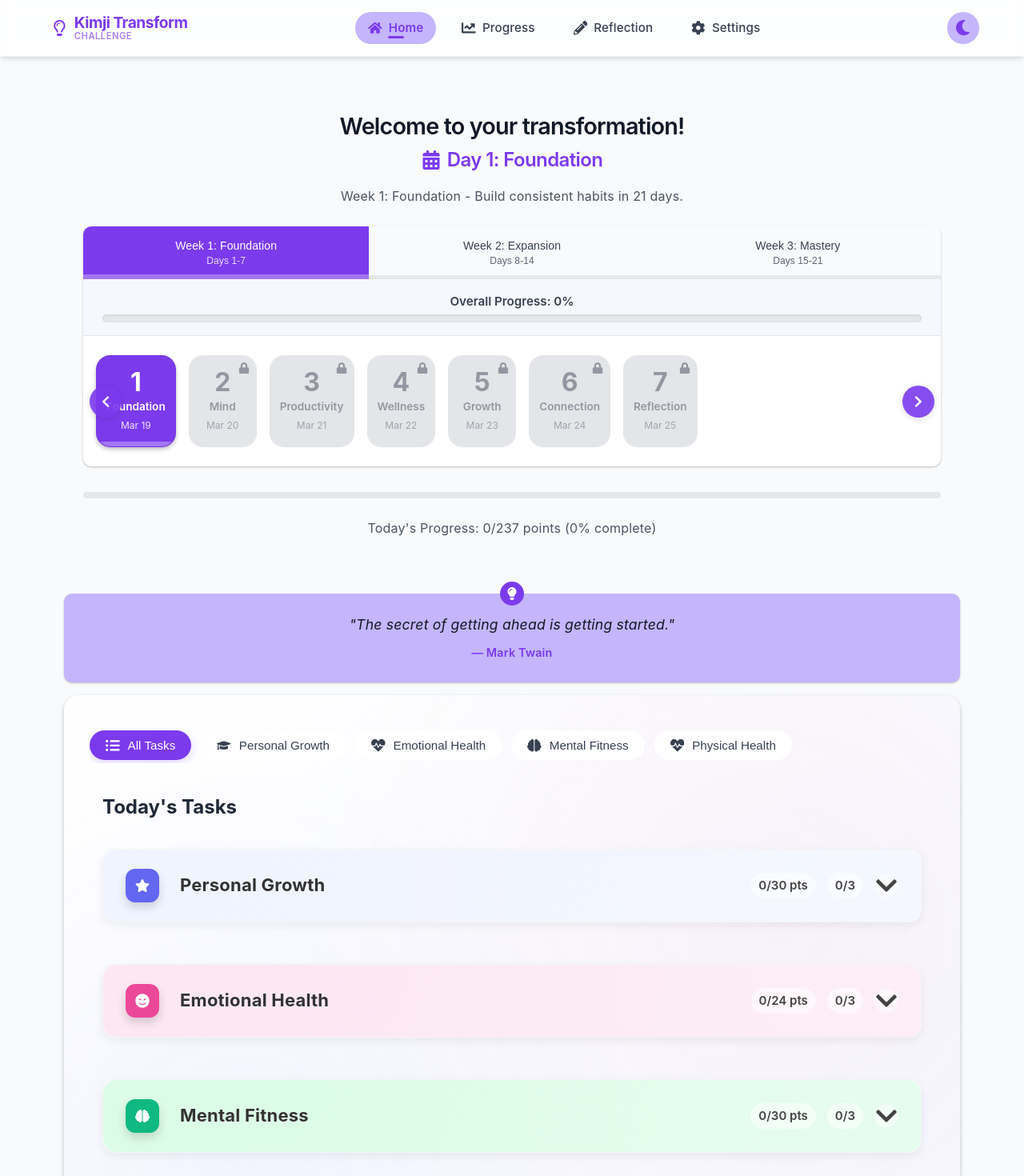
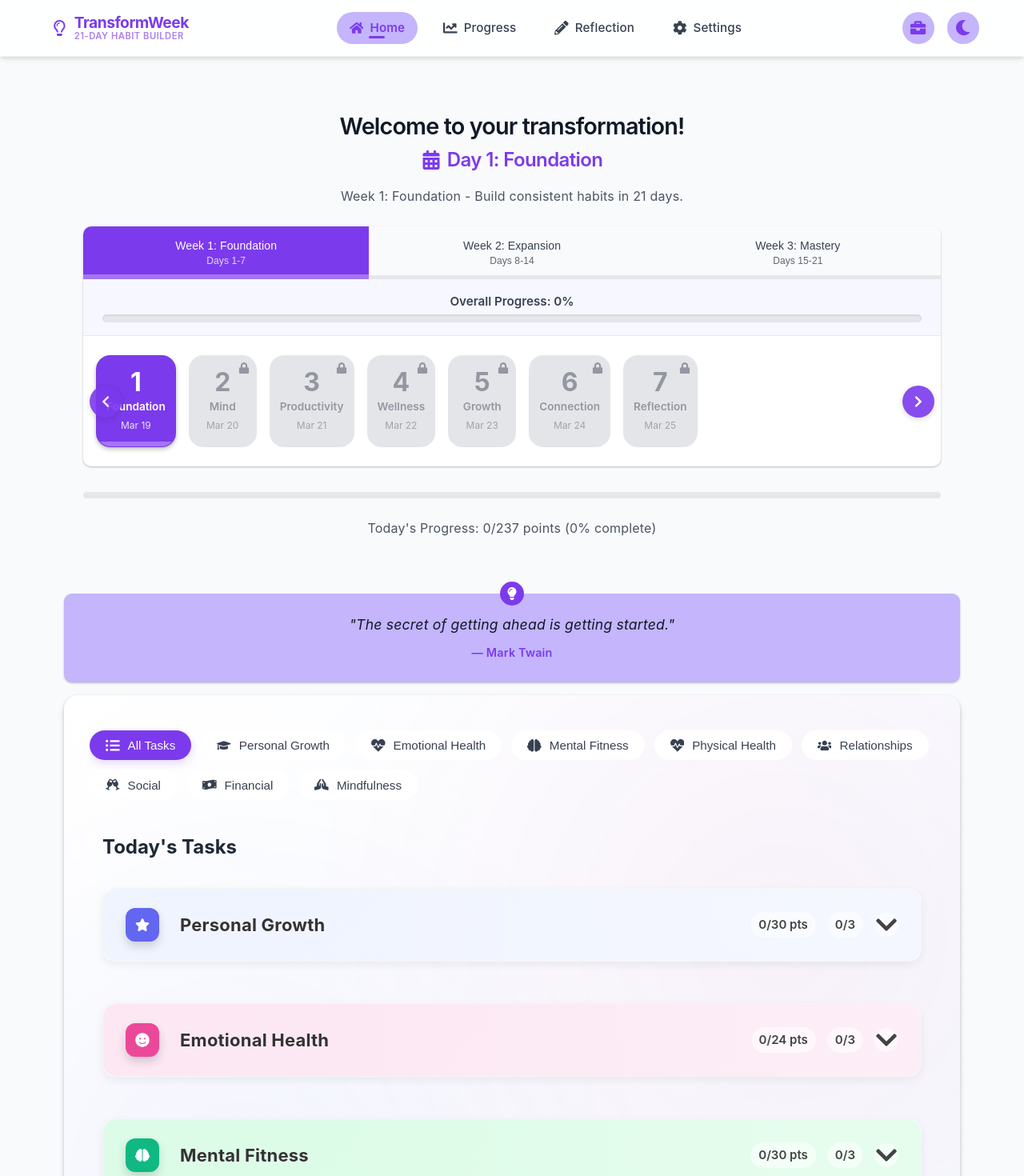
Before and after one commit to kiterunner20/kimji, a React (Create React App) app: page / in a window 1280 px wide. Shown: the top 1470 px of the page at 80% size. Built offline with nearby package versions, Linux system fonts and the light colour scheme.

Commit message:
Add work mode functionality to filter productivity-related tasks

```diff
--- a/src/components/CategoryTaskList.js
+++ b/src/components/CategoryTaskList.js
@@ -1112,7 +1112,31 @@ const CategoryTaskList = ({ selectedDay }) => {
 
     const tasksByCategory = {};
 
-    dayData.tasks.forEach(task => {
+    // First filter tasks based on work mode
+    const { workMode } = context || {};
+    let filteredTasks = dayData.tasks;
+
+    if (workMode) {
+      // In work mode, only show productivity and personal growth related tasks
+      filteredTasks = dayData.tasks.filter(task => {
+        // Include tasks from specific categories
+        if (task.taskCategory === 'personal_growth' || task.taskCategory === 'mental_fitness') {
+          return true;
+        }
+
+        // Include tasks with productivity-related keywords
+        const taskTitle = (task.title || '').toLowerCase();
+        const taskDesc = (task.description || '').toLowerCase();
+        const productivityKeywords = ['work', 'productivity', 'goal', 'focus', 'learn', 'skill', 'read', 'study'];
+
+        return productivityKeywords.some(keyword =>
+          taskTitle.includes(keyword) || taskDesc.includes(keyword)
+        );
+      });
+    }
+
+    // Group filtered tasks by category
+    filteredTasks.forEach(task => {
       if (!task) return;
 
       const category = task.taskCategory || 'uncategorized';
--- a/src/components/Header.js
+++ b/src/components/Header.js
@@ -2,7 +2,7 @@ import React, { useState } from 'react';
 import { Link, useLocation } from 'react-router-dom';
 import { useAppContext } from '../context/AppContext';
 import styled from 'styled-components';
-import { FaSun, FaMoon, FaBars, FaTimes, FaHome, FaChartLine, FaPencilAlt, FaCog, FaRegLightbulb } from 'react-icons/fa';
+import { FaSun, FaMoon, FaBars, FaTimes, FaHome, FaChartLine, FaPencilAlt, FaCog, FaRegLightbulb, FaBriefcase, FaLaptop } from 'react-icons/fa';
 
 const HeaderContainer = styled.header`
   position: sticky;
@@ -237,9 +237,33 @@ const LogoText = styled.span`
   }
 `;
 
+const ModeToggle = styled.button`
+  width: 40px;
+  height: 40px;
+  border-radius: var(--border-radius-circular);
+  border: none;
+  background-color: ${props => (props.isActive ? 'var(--primary)' : 'var(--primary-light)')};
+  color: ${props => (props.isActive ? 'white' : 'var(--primary)')};
+  display: flex;
+  align-items: center;
+  justify-content: center;
+  cursor: pointer;
+  margin-left: var(--spacing-sm);
+  transition: all var(--duration-md) var(--animation-standard);
+
+  &:hover {
+    transform: rotate(12deg) scale(1.1);
+    box-shadow: 0 0 12px rgba(124, 58, 237, 0.5);
+  }
+
+  svg {
+    font-size: 1.2rem;
+  }
+`;
+
 const Header = () => {
   const [menuOpen, setMenuOpen] = useState(false);
-  const { darkMode, toggleDarkMode } = useAppContext();
+  const { darkMode, toggleDarkMode, workMode, toggleWorkMode } = useAppContext();
   const location = useLocation();
 
   const toggleMenu = () => {
@@ -261,8 +285,8 @@ const Header = () => {
           <Logo to="/">
             <FaRegLightbulb />
             <LogoText>
-              <span className="app-name">Kimji Transform</span>
-              <span className="app-tagline">Challenge</span>
+              <span className="app-name">TransformWeek</span>
+              <span className="app-tagline">21-day habit builder</span>
             </LogoText>
           </Logo>
 
@@ -298,6 +322,15 @@ const Header = () => {
           </MenuItems>
 
           <div style={{ display: 'flex', alignItems: 'center' }}>
+            <ModeToggle
+              onClick={toggleWorkMode}
+              isActive={workMode}
+              aria-label={workMode ? 'Switch to normal mode' : 'Switch to work mode'}
+              title={workMode ? 'Switch to normal mode' : 'Switch to work mode'}
+            >
+              {workMode ? <FaLaptop /> : <FaBriefcase />}
+            </ModeToggle>
+
             <ThemeToggle
               onClick={toggleDarkMode}
               isDarkMode={darkMode}
--- a/src/components/TaskManager.js
+++ b/src/components/TaskManager.js
@@ -1093,8 +1093,12 @@ const TaskManager = () => {
       dispatch({
         type: 'ADD_CUSTOM_TASK',
         payload: {
-          day: state.currentDay,
-          task: newTask
+          day: selectedDay,
+          title: taskTitle,
+          description: taskDescription,
+          taskCategory: taskCategory,
+          category: taskFormData.category,
+          points: 10
         }
       });
     }
@@ -1237,6 +1241,14 @@ const TaskManager = () => {
   // Rendering the task list with error handling
   const renderCategoryTaskList = () => {
     try {
+      // Get the current mode from context
+      const { workMode } = useAppContext();
+
+      // Get all categories to display based on the mode
+      const displayCategories = workMode
+        ? ['personal_growth', 'mental_fitness'] // Show only work-related categories in work mode
+        : ['personal_growth', 'emotional_health', 'mental_fitness', 'physical_health', 'relationships', 'social', 'financial', 'mindfulness'];
+
       return (
         <div>
           <TaskFilters>
@@ -1246,30 +1258,78 @@ const TaskManager = () => {
             >
               <FaListUl /> All Tasks
             </FilterButton>
+
+            {displayCategories.includes('personal_growth') && (
               <FilterButton
                 active={selectedCategory === 'personal_growth'}
                 onClick={() => toggleCategory('personal_growth')}
               >
                 <FaGraduationCap /> Personal Growth
               </FilterButton>
+            )}
+
+            {displayCategories.includes('emotional_health') && (
               <FilterButton
                 active={selectedCategory === 'emotional_health'}
                 onClick={() => toggleCategory('emotional_health')}
               >
                 <FaHeartbeat /> Emotional Health
               </FilterButton>
+            )}
+
+            {displayCategories.includes('mental_fitness') && (
               <FilterButton
                 active={selectedCategory === 'mental_fitness'}
                 onClick={() => toggleCategory('mental_fitness')}
               >
                 <FaBrain /> Mental Fitness
               </FilterButton>
+            )}
+
+            {displayCategories.includes('physical_health') && (
               <FilterButton
                 active={selectedCategory === 'physical_health'}
                 onClick={() => toggleCategory('physical_health')}
               >
                 <FaHeartbeat /> Physical Health
               </FilterButton>
+            )}
+
+            {displayCategories.includes('relationships') && (
+              <FilterButton
+                active={selectedCategory === 'relationships'}
+                onClick={() => toggleCategory('relationships')}
+              >
+                <FaUsers /> Relationships
+              </FilterButton>
+            )}
+
+            {displayCategories.includes('social') && (
+              <FilterButton
+                active={selectedCategory === 'social'}
+                onClick={() => toggleCategory('social')}
+              >
+                <FaGlassCheers /> Social
+              </FilterButton>
+            )}
+
+            {displayCategories.includes('financial') && (
+              <FilterButton
+                active={selectedCategory === 'financial'}
+                onClick={() => toggleCategory('financial')}
+              >
+                <FaMoneyBillWave /> Financial
+              </FilterButton>
+            )}
+
+            {displayCategories.includes('mindfulness') && (
+              <FilterButton
+                active={selectedCategory === 'mindfulness'}
+                onClick={() => toggleCategory('mindfulness')}
+              >
+                <FaPrayingHands /> Mindfulness
+              </FilterButton>
+            )}
           </TaskFilters>
 
           {selectedCategory === 'all' ? (
@@ -1375,12 +1435,11 @@ const TaskManager = () => {
                     type: 'ADD_CUSTOM_TASK',
                     payload: {
                       day: selectedDay,
-                      task: {
-                        ...taskFormData,
-                        id: `custom_${Date.now()}`,
-                        completed: false,
+                      title: taskFormData.title,
+                      description: taskFormData.description,
+                      taskCategory: taskFormData.taskCategory,
+                      category: taskFormData.category,
                       points: 10
-                      }
                     }
                   });
                 }
@@ -1449,6 +1508,42 @@ const TaskManager = () => {
                       <FaHeartbeat />
                     </CategoryIcon>
                     <span style={{marginLeft: '8px'}}>Physical Health</span>
+                  </CategoryOption>
+                  <CategoryOption
+                    selected={taskFormData.taskCategory === 'relationships'}
+                    onClick={() => setTaskFormData({...taskFormData, taskCategory: 'relationships'})}
+                  >
+                    <CategoryIcon iconBgColor="#3B82F6">
+                      <FaUsers />
+                    </CategoryIcon>
+                    <span style={{marginLeft: '8px'}}>Relationships</span>
+                  </CategoryOption>
+                  <CategoryOption
+                    selected={taskFormData.taskCategory === 'social'}
+                    onClick={() => setTaskFormData({...taskFormData, taskCategory: 'social'})}
+                  >
+                    <CategoryIcon iconBgColor="#0EA5E9">
+                      <FaGlassCheers />
+                    </CategoryIcon>
+                    <span style={{marginLeft: '8px'}}>Social</span>
+                  </CategoryOption>
+                  <CategoryOption
+                    selected={taskFormData.taskCategory === 'financial'}
+                    onClick={() => setTaskFormData({...taskFormData, taskCategory: 'financial'})}
+                  >
+                    <CategoryIcon iconBgColor="#F59E0B">
+                      <FaMoneyBillWave />
+                    </CategoryIcon>
+                    <span style={{marginLeft: '8px'}}>Financial</span>
+                  </CategoryOption>
+                  <CategoryOption
+                    selected={taskFormData.taskCategory === 'mindfulness'}
+                    onClick={() => setTaskFormData({...taskFormData, taskCategory: 'mindfulness'})}
+                  >
+                    <CategoryIcon iconBgColor="#7C3AED">
+                      <FaPrayingHands />
+                    </CategoryIcon>
+                    <span style={{marginLeft: '8px'}}>Mindfulness</span>
                   </CategoryOption>
                 </CategorySelect>
               </FormGroup>
--- a/src/context/AppContext.js
+++ b/src/context/AppContext.js
@@ -394,6 +394,7 @@ const initialState = {
   weekPlan: null,
   startDate: null,
   darkMode: window.matchMedia && window.matchMedia('(prefers-color-scheme: dark)').matches,
+  workMode: false, // Add workMode state
   theme: 'default', // Default theme
   notifications: true,
   notificationTimes: {
@@ -778,6 +779,9 @@ function reducer(state, action) {
     case 'TOGGLE_DARK_MODE':
       return { ...state, darkMode: !state.darkMode };
 
+    case 'TOGGLE_WORK_MODE':
+      return { ...state, workMode: !state.workMode };
+
     case 'SET_THEME':
       return { ...state, theme: action.payload };
 
@@ -1052,7 +1056,9 @@ export const AppProvider = ({ children }) => {
       taskCategories,
       categoryPoints,
       defaultReminderTimes,
-      themes
+      themes,
+      toggleDarkMode: () => dispatch({ type: 'TOGGLE_DARK_MODE' }),
+      toggleWorkMode: () => dispatch({ type: 'TOGGLE_WORK_MODE' })
     }}>
       {children}
     </AppContext.Provider>
```
Lines whose indentation alone changed are shown as unchanged.
